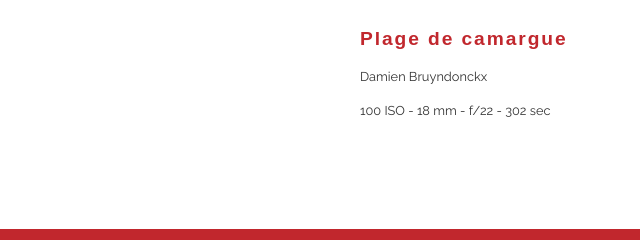
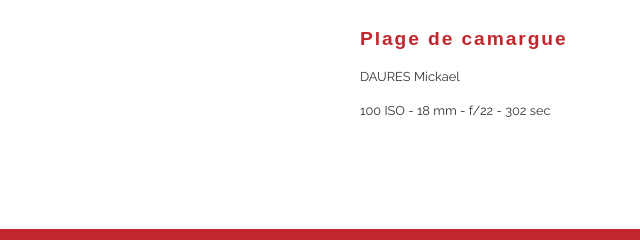
Before and after one commit to Mickael1275/Dww1.2.2, a plain HTML site: page index.html in a window 1280 px wide. Shown: the part 531-771 px from the top of the page, 640-1280 px from the left. Drawn offline with Linux system fonts and the light colour scheme; a script that the page names is missing; a web font is replaced by a local one.

Commit message:
modif auteur du doc

```diff
--- a/index.html
+++ b/index.html
@@ -29,7 +29,7 @@
         <main id="pageContent" class="home">
             <div id="pictInfo">
                 <h1>Plage de camargue</h1>
-                <p>Damien Bruyndonckx</p>
+                <p>DAURES Mickael</p>
                 <p>100 ISO - 18 mm - f/22 - 302 sec</p>
             </div>
         </main><!--Ici se termine le #pageContent-->
```
